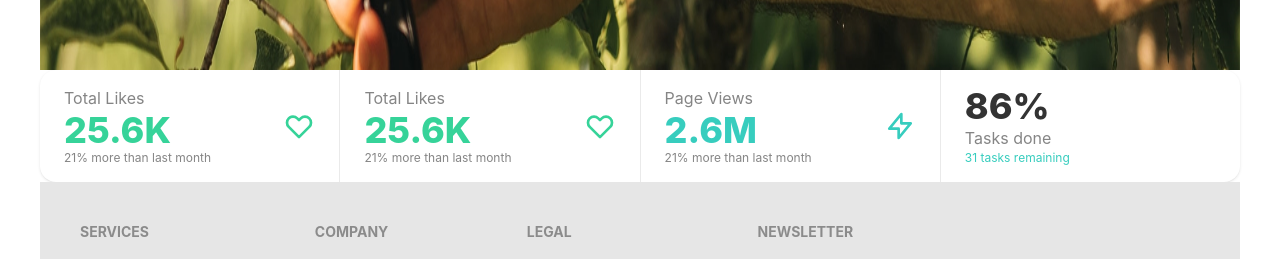
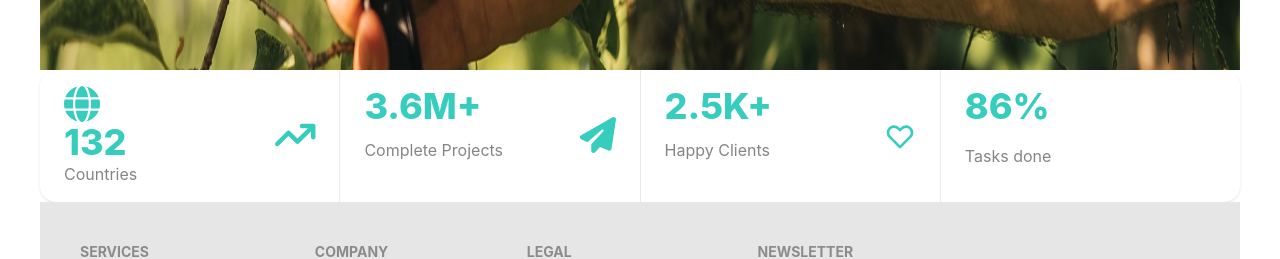
Before and after one commit to md-najmul-haque/gardening-tools-manufacturer-client-side, a React (Create React App) app: page / in a window 1280 px wide. Shown: the part 934-1193 px from the top of the page. Built offline with nearby package versions, Linux system fonts and the light colour scheme; grey boxes are pictures that could not be loaded.

Commit message:
Business Summary modified

```diff
--- a/package.json
+++ b/package.json
@@ -3,11 +3,16 @@
   "version": "0.1.0",
   "private": true,
   "dependencies": {
+    "@fortawesome/fontawesome-svg-core": "^6.1.1",
+    "@fortawesome/free-solid-svg-icons": "^6.1.1",
+    "@fortawesome/react-fontawesome": "^0.1.18",
     "@testing-library/jest-dom": "^5.16.4",
     "@testing-library/react": "^13.2.0",
     "@testing-library/user-event": "^13.5.0",
     "daisyui": "^2.15.0",
     "firebase": "^9.8.1",
+    "install": "^0.13.0",
+    "npm": "^8.10.0",
     "react": "^18.1.0",
     "react-dom": "^18.1.0",
     "react-router-dom": "^6.3.0",
--- a/src/Pages/Home/BusinessSummary/BusinessSummary.js
+++ b/src/Pages/Home/BusinessSummary/BusinessSummary.js
@@ -1,39 +1,40 @@
+import { faArrowTrendUp, faGlobe, faPaperPlane } from '@fortawesome/free-solid-svg-icons';
+import { FontAwesomeIcon } from '@fortawesome/react-fontawesome';
 import React from 'react';
 
 const BusinessSummary = () => {
     return (
         <div class="stats shadow flex justify-around">
             <div class="stat">
-                <div class="stat-figure text-primary">
-                    <svg xmlns="http://www.w3.org/2000/svg" fill="none" viewBox="0 0 24 24" class="inline-block w-8 h-8 stroke-current"><path stroke-linecap="round" stroke-linejoin="round" stroke-width="2" d="M4.318 6.318a4.5 4.5 0 000 6.364L12 20.364l7.682-7.682a4.5 4.5 0 00-6.364-6.364L12 7.636l-1.318-1.318a4.5 4.5 0 00-6.364 0z"></path></svg>
+                <div class="stat-figure text-secondary">
+                    <FontAwesomeIcon className='stat-value text-secondary' icon={faArrowTrendUp} />
                 </div>
-                <div class="stat-title">Total Likes</div>
-                <div class="stat-value text-primary">25.6K</div>
-                <div class="stat-desc">21% more than last month</div>
-            </div>
-
-            <div class="stat">
-                <div class="stat-figure text-primary">
-                    <svg xmlns="http://www.w3.org/2000/svg" fill="none" viewBox="0 0 24 24" class="inline-block w-8 h-8 stroke-current"><path stroke-linecap="round" stroke-linejoin="round" stroke-width="2" d="M4.318 6.318a4.5 4.5 0 000 6.364L12 20.364l7.682-7.682a4.5 4.5 0 00-6.364-6.364L12 7.636l-1.318-1.318a4.5 4.5 0 00-6.364 0z"></path></svg>
-                </div>
-                <div class="stat-title">Total Likes</div>
-                <div class="stat-value text-primary">25.6K</div>
-                <div class="stat-desc">21% more than last month</div>
+                <FontAwesomeIcon className='stat-value text-secondary' icon={faGlobe} />
+                <div class="stat-value text-secondary">132</div>
+                <div class="stat-title">Countries</div>
             </div>
 
             <div class="stat">
                 <div class="stat-figure text-secondary">
-                    <svg xmlns="http://www.w3.org/2000/svg" fill="none" viewBox="0 0 24 24" class="inline-block w-8 h-8 stroke-current"><path stroke-linecap="round" stroke-linejoin="round" stroke-width="2" d="M13 10V3L4 14h7v7l9-11h-7z"></path></svg>
+                    <FontAwesomeIcon className='stat-value text-secondary' icon={faPaperPlane} />
                 </div>
-                <div class="stat-title">Page Views</div>
-                <div class="stat-value text-secondary">2.6M</div>
-                <div class="stat-desc">21% more than last month</div>
+                <div class="stat-value text-secondary">3.6M+</div>
+                <div class="stat-title">Complete Projects</div>
+
             </div>
 
             <div class="stat">
-                <div class="stat-value">86%</div>
+                <div class="stat-figure text-secondary">
+                    <svg xmlns="http://www.w3.org/2000/svg" fill="none" viewBox="0 0 24 24" class="inline-block w-8 h-8 stroke-current"><path stroke-linecap="round" stroke-linejoin="round" stroke-width="2" d="M4.318 6.318a4.5 4.5 0 000 6.364L12 20.364l7.682-7.682a4.5 4.5 0 00-6.364-6.364L12 7.636l-1.318-1.318a4.5 4.5 0 00-6.364 0z"></path></svg>
+                </div>
+
+                <div class="stat-value text-secondary">2.5K+</div>
+                <div class="stat-title">Happy Clients</div>
+            </div>
+
+            <div class="stat">
+                <div class="stat-value  text-secondary">86%</div>
                 <div class="stat-title">Tasks done</div>
-                <div class="stat-desc text-secondary">31 tasks remaining</div>
             </div>
 
         </div>
--- /dev/null
+++ b/src/Pages/Shared/Footer/Footer.css
@@ -0,0 +1,3 @@
+footer Link {
+    color: white
+}
```
Also changed, not shown: 1 other file (tests, documents, lock files or other folders).
